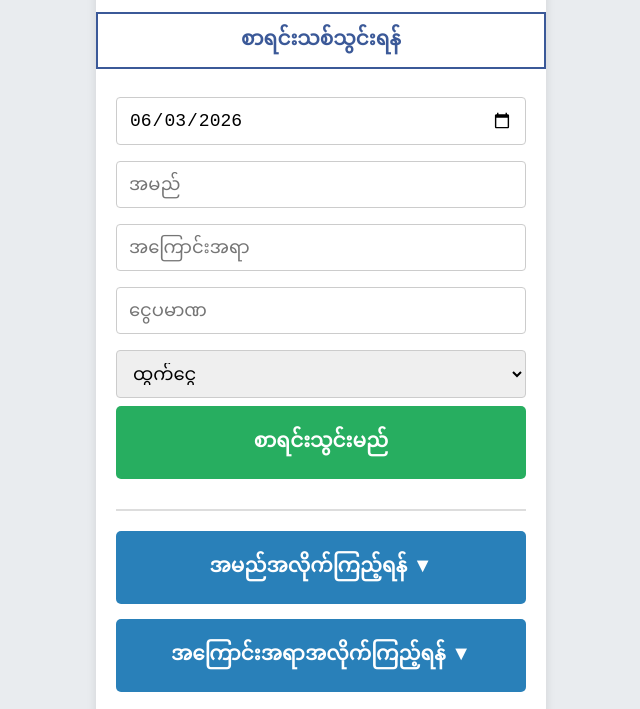
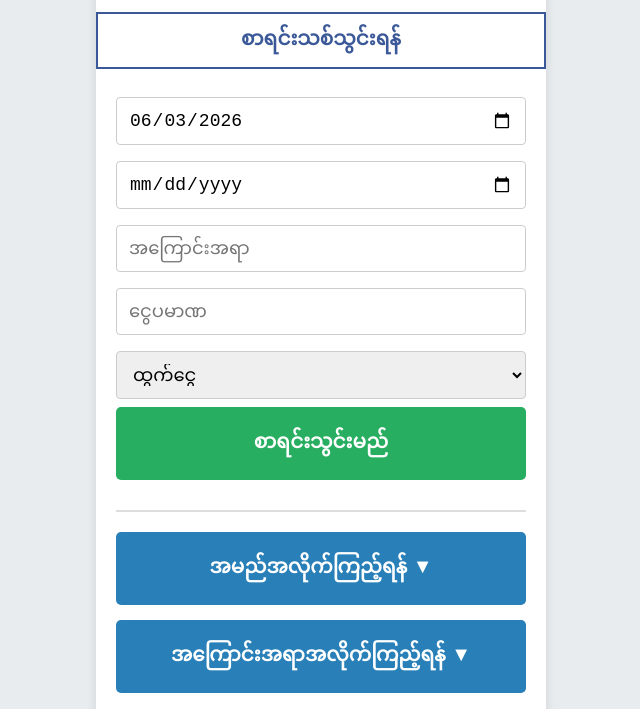
Before and after one commit to minthit12/mylist, a plain HTML site: page index.html in a window 1280 px wide. Shown: the part 89-798 px from the top of the page, without its empty margins (319-959 px from the left). Drawn offline with Linux system fonts and the light colour scheme.

Commit message:
Update index.html

```diff
--- a/index.html
+++ b/index.html
@@ -52,7 +52,7 @@
 
     <div class="content">
         <input type="date" id="dateInput">
-        <input type="text" id="nameInput" placeholder="အမည်" list="nameOptions">
+        <input type="date" id="nameInput" placeholder="အမည်" list="nameOptions">
         <datalist id="nameOptions"></datalist>
         <input type="text" id="detailInput" placeholder="အကြောင်းအရာ" list="detailOptions">
         <datalist id="detailOptions"></datalist>
```
